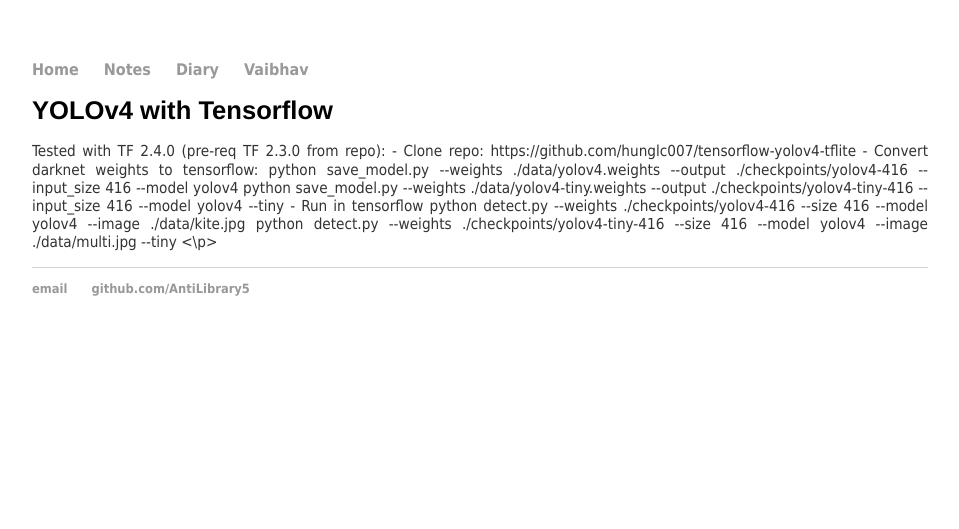
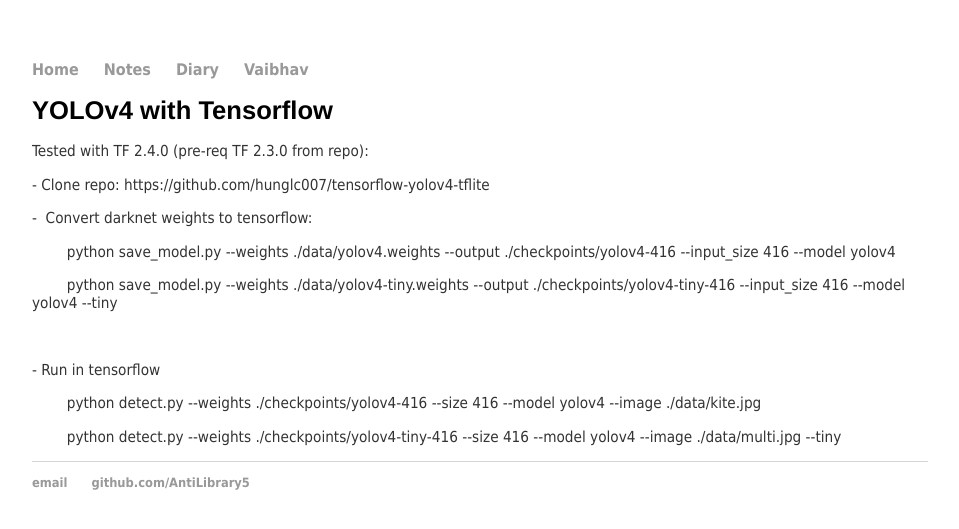
Before and after one commit to AntiLibrary5/AntiLibrary5.github.io, a Jekyll site: the page built from notes/stack/yolo_tf.html, in a window 1280 px wide. Shown: the top 529 px of the page, without its empty margins (160-1119 px from the left). Built offline with Jekyll 4.4.1, drawn with Linux system fonts in a browser that asks for light colours.

Commit message:
Update yolo_tf.html

```diff
--- a/notes/stack/yolo_tf.html
+++ b/notes/stack/yolo_tf.html
@@ -3,14 +3,12 @@
 title: Vaibhav Arora, theboxtroll
 ---
 <h1>YOLOv4 with Tensorflow</h1>
-<p align="justify">
-Tested with TF 2.4.0 (pre-req TF 2.3.0 from repo):
-- Clone repo: https://github.com/hunglc007/tensorflow-yolov4-tflite
--  Convert darknet weights to tensorflow:
-		python save_model.py --weights ./data/yolov4.weights --output ./checkpoints/yolov4-416 --input_size 416 --model yolov4
-		python save_model.py --weights ./data/yolov4-tiny.weights --output ./checkpoints/yolov4-tiny-416 --input_size 416 --model yolov4 --tiny
-
-- Run in tensorflow
-		python detect.py --weights ./checkpoints/yolov4-416 --size 416 --model yolov4 --image ./data/kite.jpg
-		python detect.py --weights ./checkpoints/yolov4-tiny-416 --size 416 --model yolov4 --image ./data/multi.jpg --tiny
- <\p>
+<p>Tested with TF 2.4.0 (pre-req TF 2.3.0 from repo):</p>
+<p>- Clone repo: https://github.com/hunglc007/tensorflow-yolov4-tflite</p>
+<p>- &nbsp;Convert darknet weights to tensorflow:</p>
+<p><span style="white-space:pre;">&nbsp; &nbsp; &nbsp; &nbsp;&nbsp;</span>python save_model.py --weights ./data/yolov4.weights --output ./checkpoints/yolov4-416 --input_size 416 --model yolov4&nbsp;</p>
+<p><span style="white-space:pre;">&nbsp; &nbsp; &nbsp; &nbsp;&nbsp;</span>python save_model.py --weights ./data/yolov4-tiny.weights --output ./checkpoints/yolov4-tiny-416 --input_size 416 --model yolov4 --tiny</p>
+<p><span style="white-space:pre;">&nbsp; &nbsp; &nbsp;&nbsp;</span></p>
+<p>- Run in tensorflow</p>
+<p><span style="white-space:pre;">&nbsp; &nbsp; &nbsp; &nbsp;&nbsp;</span>python detect.py --weights ./checkpoints/yolov4-416 --size 416 --model yolov4 --image ./data/kite.jpg</p>
+<p><span style="white-space:pre;">&nbsp; &nbsp; &nbsp; &nbsp;&nbsp;</span>python detect.py --weights ./checkpoints/yolov4-tiny-416 --size 416 --model yolov4 --image ./data/multi.jpg --tiny</p>
```
